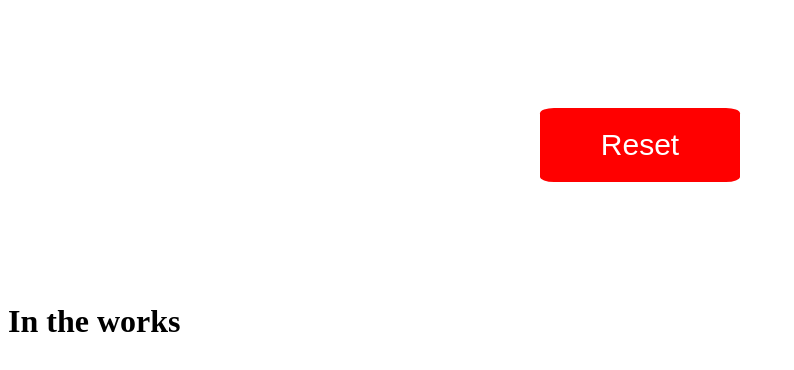
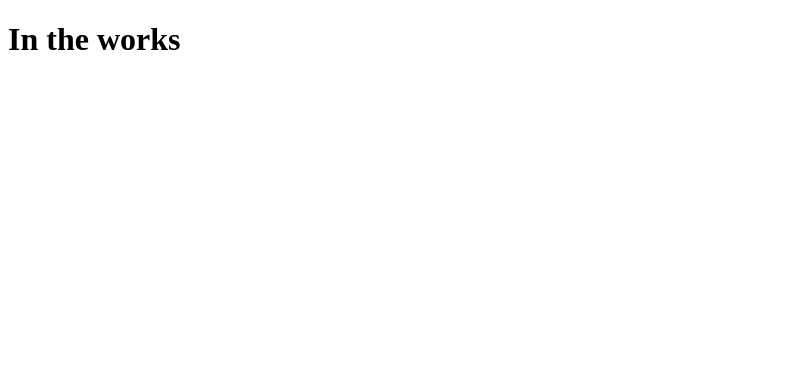
Before and after one commit to SpycieWEB/Clicksters, a plain HTML site: page options.html in a window 1280 px wide. Shown: the whole page, without its empty margins (0-794 px from the left). Drawn offline with Linux system fonts and the light colour scheme.

Commit message:
Update options.html

```diff
--- a/options.html
+++ b/options.html
@@ -9,7 +9,7 @@
 </head>
 
 <style>
-    #New-Game {
+   //* #New-Game {
         text-align: center;
     }
 
@@ -23,8 +23,9 @@
         width: 200px;
         text-align: center;
         -webkit-transition-duration: 0.4s;
+    */
         /* Safari */
-        transition-duration: 0.4s;
+      /*  transition-duration: 0.4s;
         text-decoration: none;
         overflow: hidden;
         cursor: pointer;
@@ -53,6 +54,8 @@
         opacity: 1;
         transition: 0s
     }
+
+    */
 </style>
 
 
@@ -60,19 +63,19 @@
 
 
 <script>
-    function deleteItems() {
-        localStorage.clear();
+   // function deleteItems() {
+      //  localStorage.clear();
 
 
 
 
 
-    }
+   // }
 </script>
-<div id=New-Game>
+ <!-- <div id=New-Game>
     <button id="New-Game-css" onclick="deleteItems() "> Reset </button>
 
-</div>
+</div> -->
 
 <h1> In the works</h1>
 </body>
```
